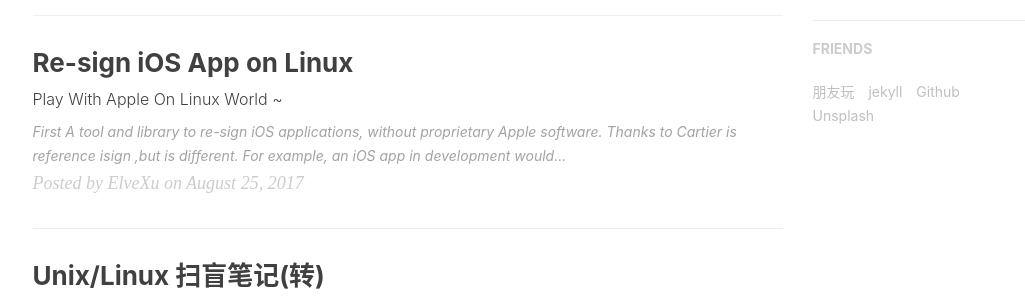
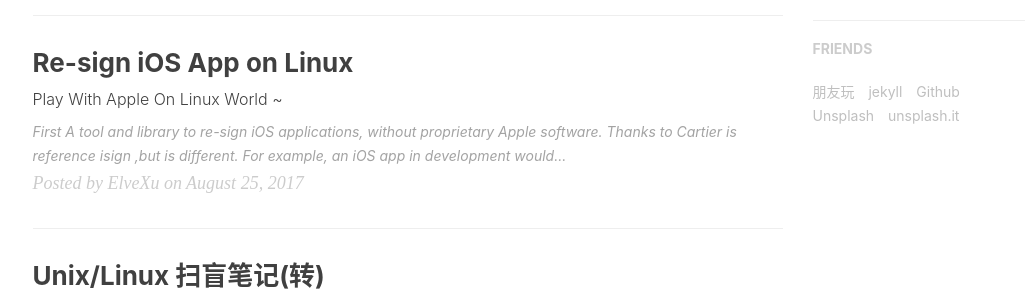
Before and after one commit to misselvexu/misselvexu.github.io, a Jekyll site: the page built from index.html, in a window 1280 px wide. Shown: the part 995-1295 px from the top of the page, without its empty margins (135-1160 px from the left). Built offline with Jekyll 4.4.1, drawn with Linux system fonts in a browser that asks for light colours; nearby versions of some CDN libraries; the list of posts is cut into pages by our own code; comment, search, counter and statistics services are not loaded.

```diff
--- a/_config.yml
+++ b/_config.yml
@@ -88,16 +88,19 @@
 # Friends
 friends: [
     {
-        title: "朋友玩",
-        href: "http://pengyouwan.com/"
+      title: "朋友玩",
+      href: "http://pengyouwan.com/"
     },{
-        title: "jekyll",
-        href: "http://jekyll.com.cn/"
+      title: "jekyll",
+      href: "http://jekyll.com.cn/"
     },{
       title: "Github",
       href: "https://www.github.com"
     },{
       title: "Unsplash",
       href: "https://unsplash.com"
+    },{
+      title: "unsplash.it",
+      href: "https://unsplash.it"
     }
 ]
```
